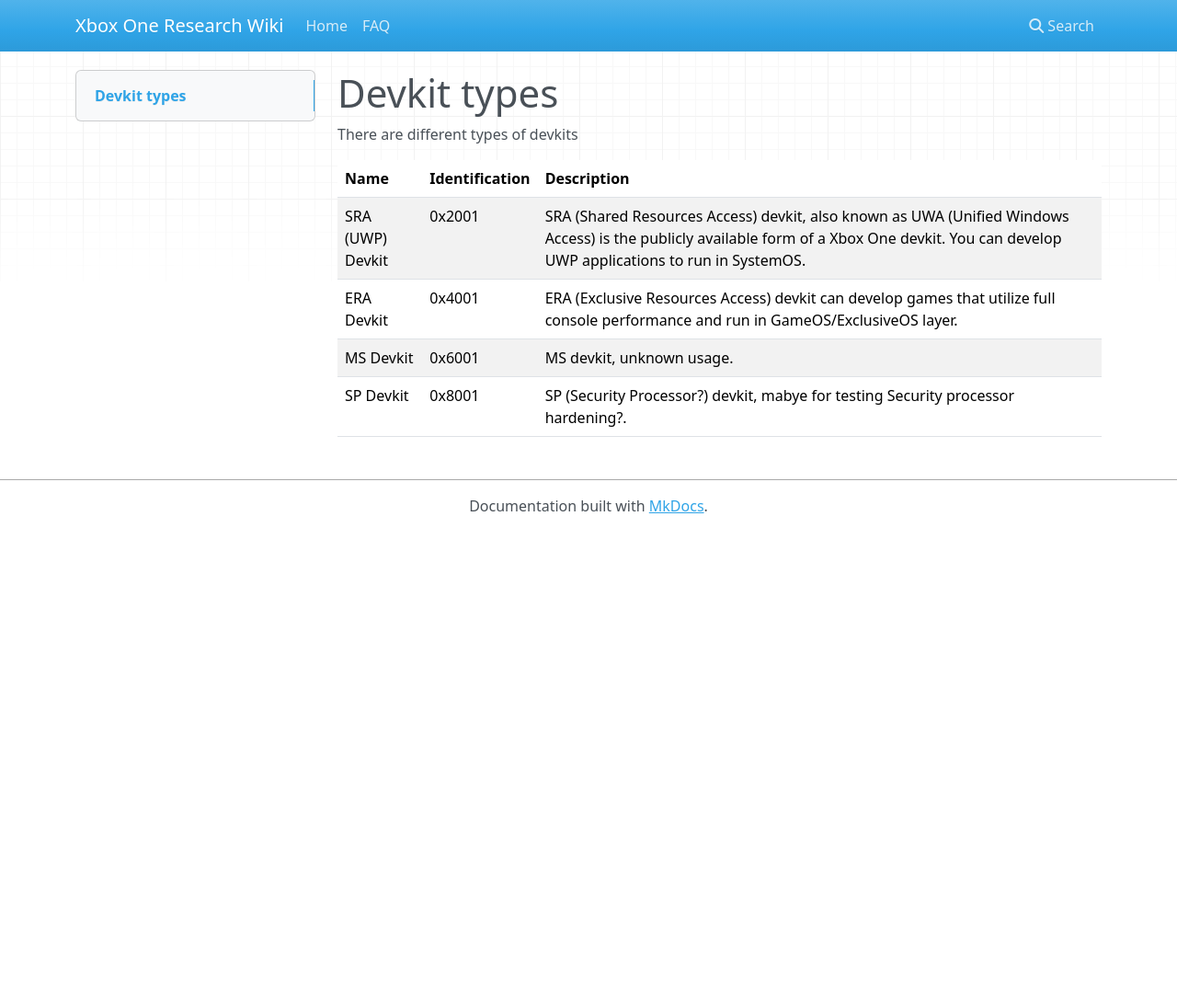
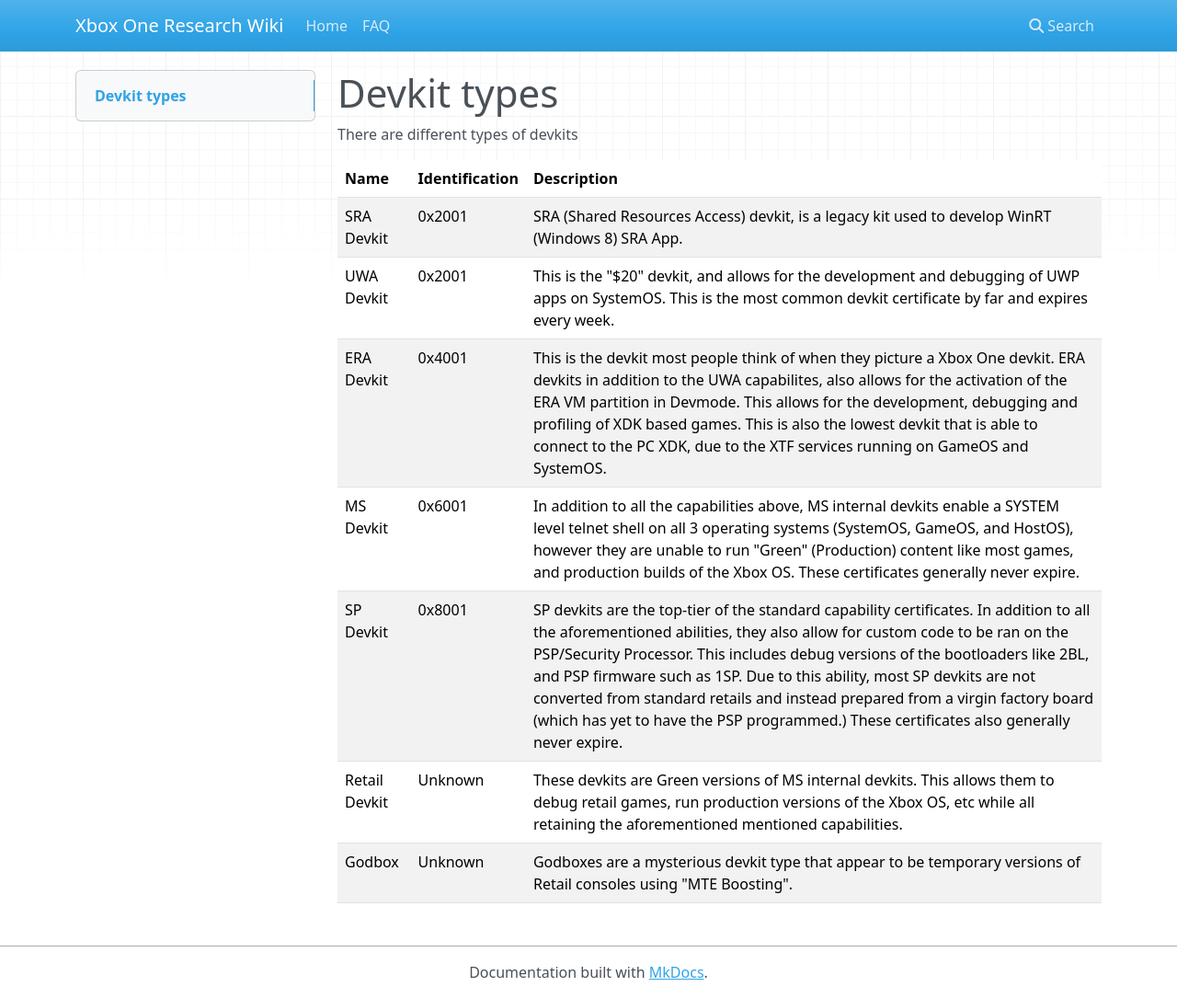
Before and after one commit to xboxoneresearch/wiki, an MkDocs documentation site: the page built from docs/devkit-types.md, in a window 1280 px wide and 1085 px high. Shown: the whole window at 92% size. Built offline with MkDocs 1.6.1, drawn with Linux system fonts in a browser that asks for light colours; nearby versions of some CDN libraries.

Commit message:
Expanded devkit types, added RCE exploit, etc (#9)
Expanded Devkit types, added TitleOS's RCE exploit, fixed formatting on installing compatible software, removed patched superfun section from setup-dev-mode and added telemetry urls to telemetry.md.

Co-authored-by: TitleOS <titleos@blucrystalstudios.onmicrosoft.com>

```diff
--- a/docs/devkit-types.md
+++ b/docs/devkit-types.md
@@ -6,7 +6,10 @@
 
 | Name             | Identification | Description                                                                                                                                                                                |
 | ---------------- | -------------- | ------------------------------------------------------------------------------------------------------------------------------------------------------------------------------------------ |
-| SRA (UWP) Devkit | 0x2001         | SRA (Shared Resources Access) devkit, also known as UWA (Unified Windows Access) is the publicly available form of a Xbox One devkit. You can develop UWP applications to run in SystemOS. |
-| ERA Devkit       | 0x4001         | ERA (Exclusive Resources Access) devkit can develop games that utilize full console performance and run in GameOS/ExclusiveOS layer.                                                       |
-| MS Devkit        | 0x6001         | MS devkit, unknown usage.                                                                                                                                                                  |
-| SP Devkit        | 0x8001         | SP (Security Processor?) devkit, mabye for testing Security processor hardening?.                                                                                                          |
+| SRA Devkit       | 0x2001         | SRA (Shared Resources Access) devkit, is a legacy kit used to develop WinRT (Windows 8) SRA App. |
+| UWA Devkit       | 0x2001         | This is the "$20" devkit, and allows for the development and debugging of UWP apps on SystemOS. This is the most common devkit certificate by far and expires every week.
+| ERA Devkit       | 0x4001         | This is the devkit most people think of when they picture a Xbox One devkit. ERA devkits in addition to the UWA capabilites, also allows for the activation of the ERA VM partition in Devmode. This allows for  the development, debugging and profiling of XDK based games. This is also the lowest devkit that is able to connect to the PC XDK, due to the XTF services running on GameOS and SystemOS.
+| MS Devkit        | 0x6001         | In addition to all the capabilities above, MS internal devkits enable a SYSTEM level telnet shell on all 3 operating systems (SystemOS, GameOS, and HostOS), however they are unable to run "Green" (Production) content like most games, and production builds of the Xbox OS. These certificates generally never expire.
+| SP Devkit        | 0x8001         | SP devkits are the top-tier of the standard capability certificates. In addition to all the aforementioned abilities, they also allow for custom code to be ran on the PSP/Security Processor. This includes debug versions of the bootloaders like 2BL, and PSP firmware such as 1SP. Due to this ability, most SP devkits are not converted from standard retails and instead prepared from a virgin factory board (which has yet to have the PSP programmed.) These certificates also generally never expire.
+| Retail Devkit    | Unknown        | These devkits are Green versions of MS internal devkits. This allows them to debug retail games, run production versions of the Xbox OS, etc while all retaining the aforementioned mentioned capabilities. |
+| Godbox           | Unknown        |  Godboxes are a mysterious devkit type that appear to be temporary versions of Retail consoles using "MTE Boosting".
```
Also changed, not shown: docs/exploits.md (+1 -0 lines), docs/installing-compatible-software.md (+1 -1 lines), docs/setup-dev-mode.md (+0 -46 lines), docs/telemetry.md (+10 -0 lines).
